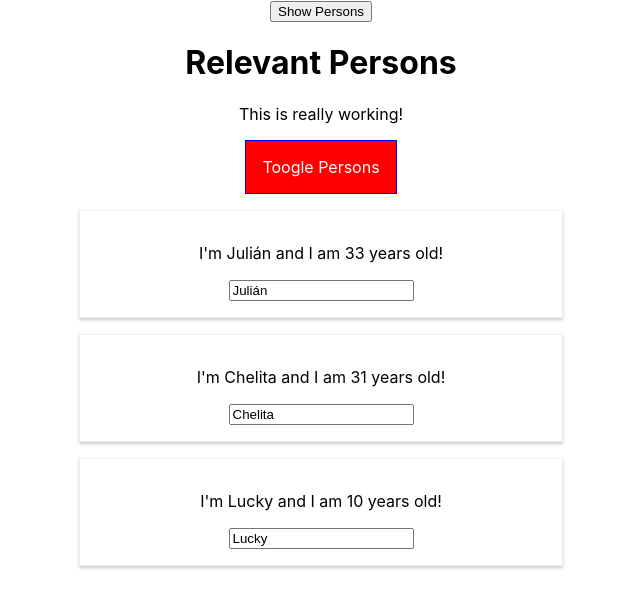
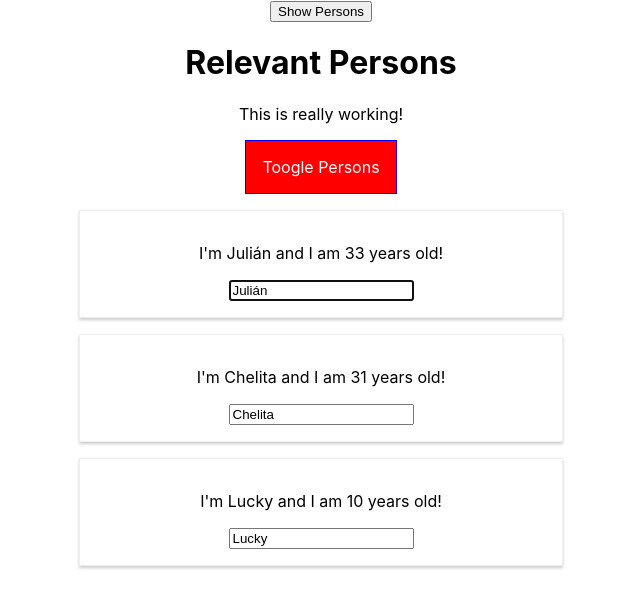
Before and after one commit to juliandresh/6-component-deep-dive, a React (Create React App) app: page / in a window 1280 px wide. Both pictures are taken after a click on the button "Show Persons". Shown: the top 608 px of the page, without its empty margins (319-959 px from the left). Built offline with nearby package versions, Linux system fonts and the light colour scheme.

Commit message:
Using references "ref" Person.js

```diff
--- a/src/components/Persons/Person/Person.js
+++ b/src/components/Persons/Person/Person.js
@@ -20,6 +20,10 @@
     componentDidMount()
     {
         console.log('[Person.js] Inside componentDidMount()');
+        if(this.props.position === 0) {
+            this.inputElement.focus();
+        }
+
     }
 
     render() {
@@ -28,7 +32,11 @@
             <Aux className={classes.Person} >
                 <p onClick={this.props.click}>I'm { this.props.name } and I am { this.props.age } years old!</p>
                 <p>{this.props.children}</p>
-                <input type="text" onChange={this.props.changed} defaultValue={this.props.name}/>
+                <input
+                    ref = {(inp) => { this.inputElement = inp } }
+                    type="text"
+                    onChange={this.props.changed}
+                    value={this.props.name}/>
             </Aux>
         );
     }
--- a/src/components/Persons/Persons.js
+++ b/src/components/Persons/Persons.js
@@ -43,6 +43,7 @@
         return this.props.persons.map( (person, index) => {
             return <Person
               click = {() => this.props.clicked(index)}
+              position ={index}
               name = {person.name}
               age = {person.age}
               key= {person.id}
--- a/src/containers/App.js
+++ b/src/containers/App.js
@@ -13,7 +13,7 @@
     console.log('[App.js] Inside constructor', props);
     this.state = {
       persons: [
-        {id: 'abc', name:'Julián', age: '33'},
+        {id: 'abc', name:'Julián', age: 33},
         {id: 'def', name:'Chelita', age: 31},
         {id: 'ghi', name:'Lucky', age: 10},
       ],
```
